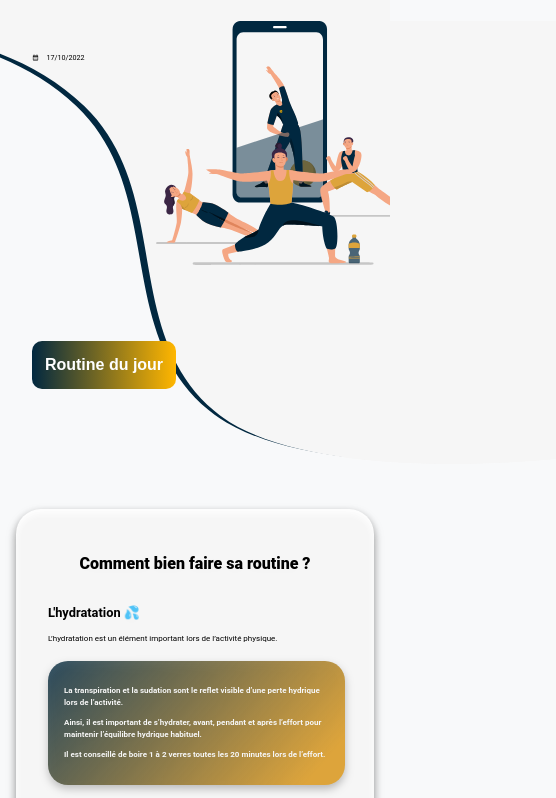
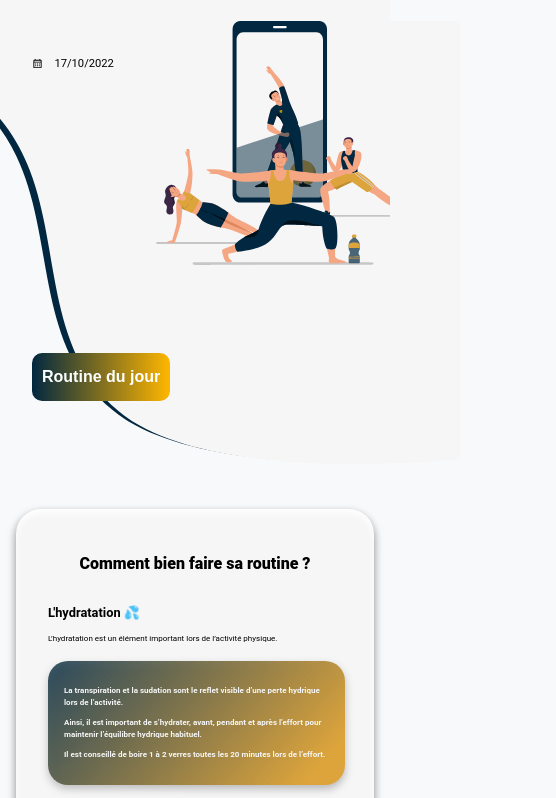
Before and after one commit to jucroizer/newRoutine, a website: page index.html in a window 390 px wide. Shown: the part 91-889 px from the top of the page, 556 px wide, since content can reach past the window. Drawn offline with nearby package versions, Linux system fonts and the light colour scheme.

Commit message:
page d'accueil css du fond header et de l'heading global

```diff
--- a/sass/main.scss
+++ b/sass/main.scss
@@ -46,9 +46,9 @@ html, body {
     scroll-behavior: smooth;
     background-color: #f8f9fa;
 
-    @include mobileOnly(){
-        overflow-x: hidden;
-    }
+    // @include mobileOnly(){
+    //     overflow-x: hidden;
+    // }
 }
 
 .home-header{
@@ -166,7 +166,7 @@ html, body {
 
         @include mobileOnly(){
             width: 200%;
-            left: -14em;
+            left: -20em;
             top: 7em;
         }
 
@@ -304,7 +304,7 @@ html, body {
                 width: 70%;
                 font-size: 1em;
                 margin-top: 16em;
-                margin-left: 9em;
+                margin-left: 8em;
             }
 
             @include tabletOnly(){
@@ -317,7 +317,7 @@ html, body {
             display: flex;
 
             @include mobileOnly(){
-                font-size: 45%;
+                font-size: 70%;
             }
 
             img{
```
Also changed, not shown: public/css/style.css, 1 other file.
